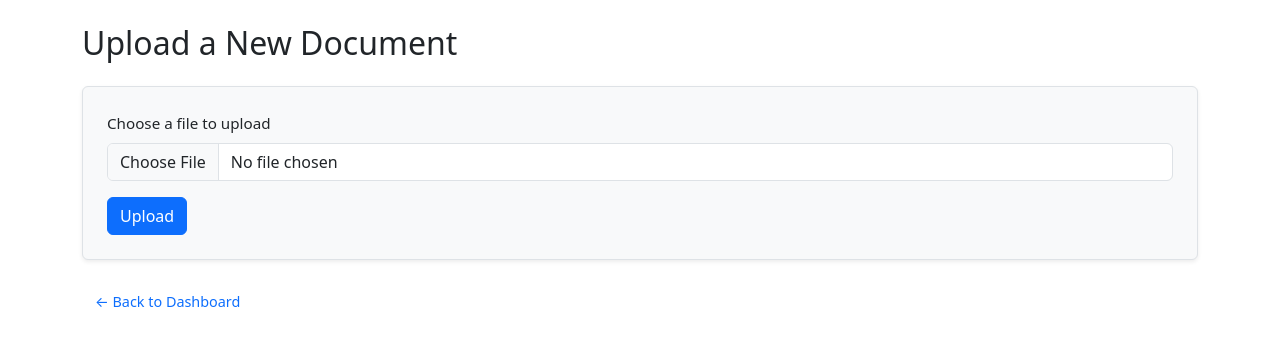
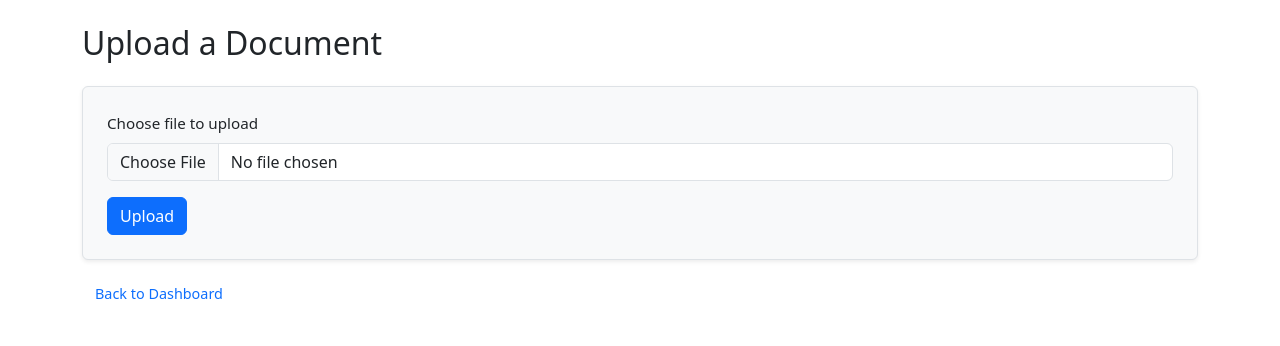
Before and after one commit to JoeC16/onfile-mvp, a Flask app: template app/templates/upload.html in a window 1280 px wide. Shown: the part 67-413 px from the top of the page. Run offline with Flask 3, Linux system fonts and the light colour scheme; the template is opened without the code that fills it, so the values that code supplies are empty.

Commit message:
Update upload.html

```diff
--- a/app/templates/upload.html
+++ b/app/templates/upload.html
@@ -1,17 +1,15 @@
 {% extends 'base.html' %}
 
 {% block content %}
-<h2 class="mb-4">Upload a New Document</h2>
+<h2 class="mb-4">Upload a Document</h2>
 
-<form method="POST" enctype="multipart/form-data" class="border rounded p-4 bg-light shadow-sm">
+<form method="POST" enctype="multipart/form-data" class="p-4 border rounded bg-light shadow-sm">
   <div class="mb-3">
-    <label for="file" class="form-label">Choose a file to upload</label>
+    <label for="file" class="form-label">Choose file to upload</label>
     <input type="file" class="form-control" name="file" required>
   </div>
   <button type="submit" class="btn btn-primary">Upload</button>
 </form>
 
-<div class="mt-4">
-  <a href="{{ url_for('main.dashboard') }}" class="btn btn-link">&larr; Back to Dashboard</a>
-</div>
+<a href="{{ url_for('main.dashboard') }}" class="btn btn-link mt-3">Back to Dashboard</a>
 {% endblock %}
```
